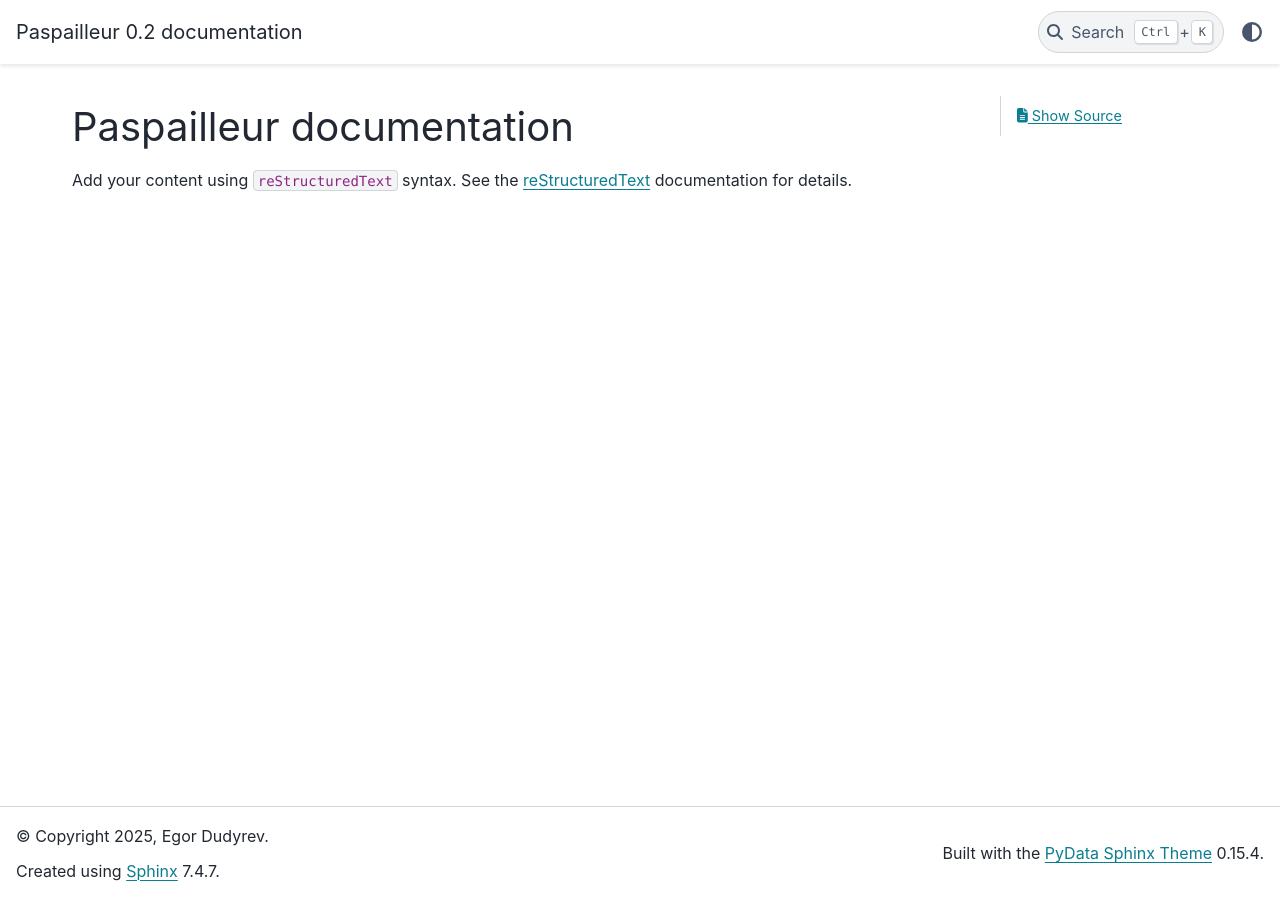
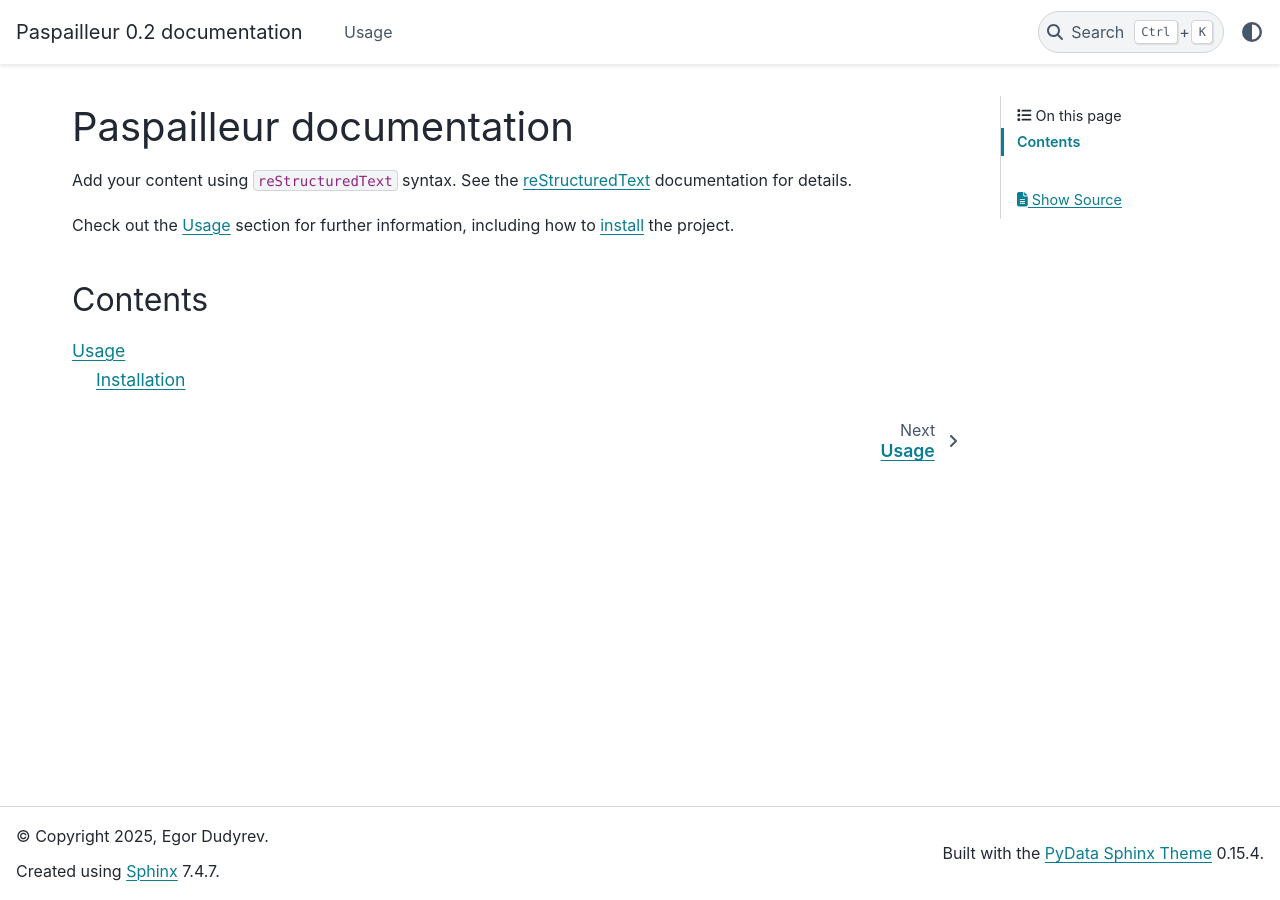
Before and after one commit to smartFCA/paspailleur, a Sphinx documentation site: the page built from docs/source/index.rst, in a window 1280 px wide. Built offline with Sphinx 7.4.7 and the PyData theme 0.15.4, drawn with Linux system fonts in a browser that asks for light colours.

Commit message:
Add Usage and Installation section following Sphinx tutorial

```diff
--- a/docs/source/index.rst
+++ b/docs/source/index.rst
@@ -10,7 +10,17 @@ Add your content using ``reStructuredText`` syntax. See the
 `reStructuredText <https://www.sphinx-doc.org/en/master/usage/restructuredtext/index.html>`_
 documentation for details.
 
+Check out the :doc:`usage` section for further information, including how to :ref:`install <installation>` the project.
+
 
 .. toctree::
    :maxdepth: 2
    :caption: Contents:
+
+
+Contents
+--------
+
+.. toctree::
+
+   usage
```
Also changed, not shown: docs/source/usage.rst (added, +13 -0 lines).
